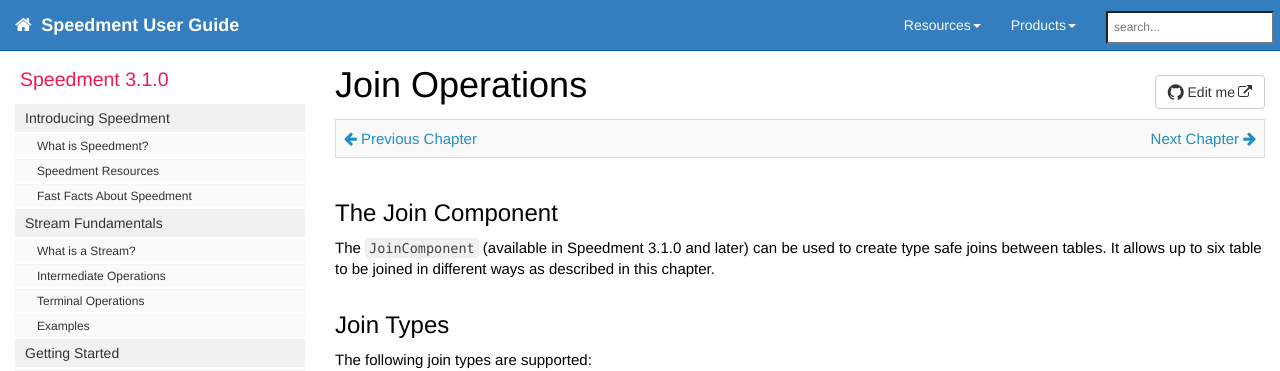
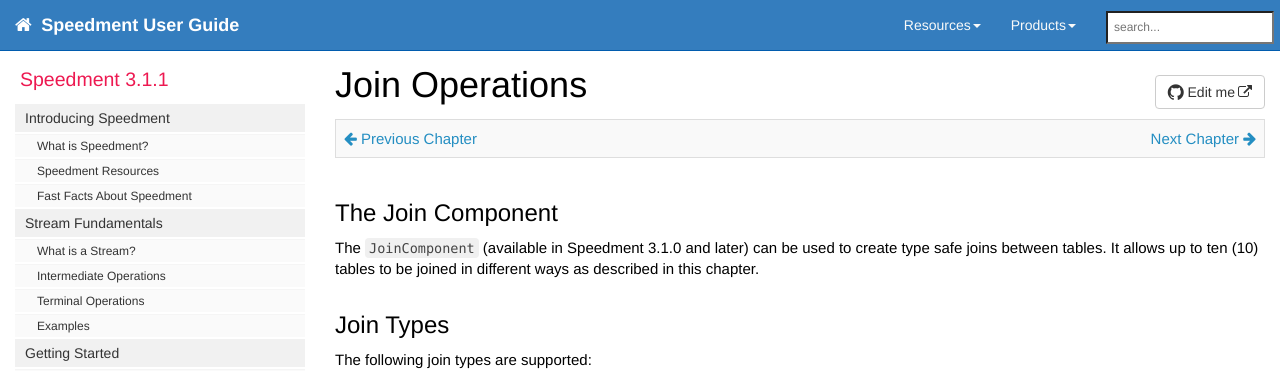
Before and after one commit to speedment/speedment-doc, a Jekyll site: the page built from pages/join.md, in a window 1280 px wide and 900 px high. Shown: the top 371 px of the window. Built offline with Jekyll 4.4.1, drawn with Linux system fonts in a browser that asks for light colours; nearby versions of some CDN libraries; comment, search, counter and statistics services are not loaded; some of the changed text lies outside the part shown.

Commit message:
Bump version to 3.1.1

```diff
--- a/_data/sidebars/mydoc_sidebar.yml
+++ b/_data/sidebars/mydoc_sidebar.yml
@@ -3,7 +3,7 @@
 entries:
 - title: sidebar
   product: Speedment
-  version: 3.1.0
+  version: 3.1.1
   folders:
 
   - title:
--- a/_data/speedment.yml
+++ b/_data/speedment.yml
@@ -1,3 +1,3 @@
-version: 3.1.0
+version: 3.1.1
 
-javadocurl: http://static.javadoc.io/com.speedment/runtime-deploy/3.1.0/com/speedment/
+javadocurl: http://static.javadoc.io/com.speedment/runtime-deploy/3.1.1/com/speedment/
--- a/pages/getting_started.md
+++ b/pages/getting_started.md
@@ -97,7 +97,7 @@
         <project.build.sourceEncoding>UTF-8</project.build.sourceEncoding>
         <maven.compiler.source>1.8</maven.compiler.source>
         <maven.compiler.target>1.8</maven.compiler.target>
-        <speedment.version>3.1.0</speedment.version>
+        <speedment.version>3.1.1</speedment.version>
     </properties>
 
     <build>
--- a/pages/join.md
+++ b/pages/join.md
@@ -14,7 +14,7 @@
 
 ## The Join Component
 
-The `JoinComponent` (available in Speedment 3.1.0 and later) can be used to create type safe joins between tables. It allows up to six table to be joined in different ways as described in this chapter.
+The `JoinComponent` (available in Speedment 3.1.0 and later) can be used to create type safe joins between tables. It allows up to ten (10) tables to be joined in different ways as described in this chapter.
 
 
 ## Join Types
@@ -295,6 +295,8 @@
 [Many-to-Many](https://speedment.github.io/speedment-doc/speedment_examples.html#many-to-many-relations)
 
 ## Limitations
+The current API supports joining of up to ten (10) tables.
+
 If there is a Join that contains the same table several times, there might be cases where we are not able to specify which of these table instances we want to use when specifying join conditions. For example, self-joins of levels greater or equal to three will resolve predicates to the first variant of the table. Currently, the API does not allow us to specify other instances of the table.
 
 
```
Also changed, not shown: _data/javadoc.yml (+14 -14 lines).
